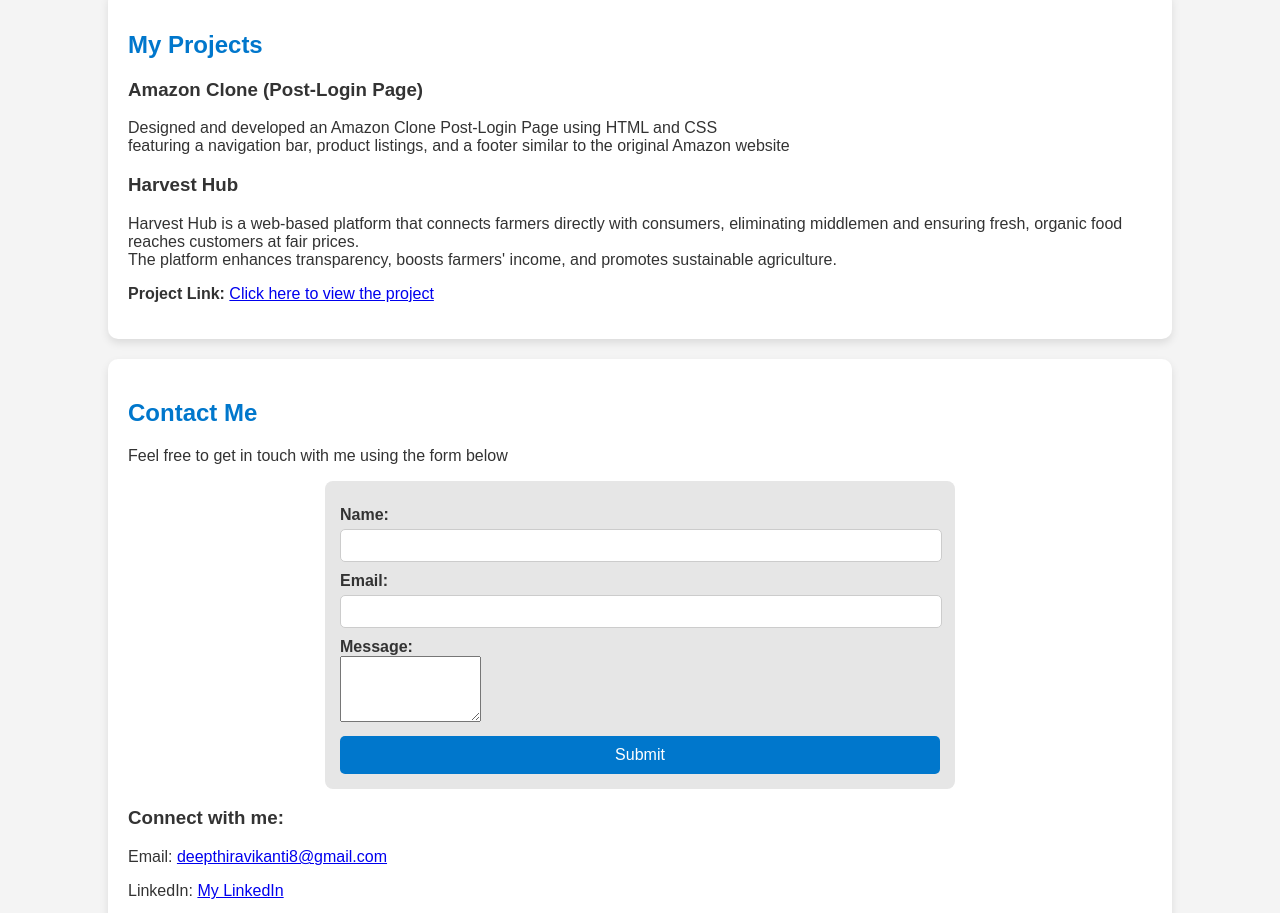
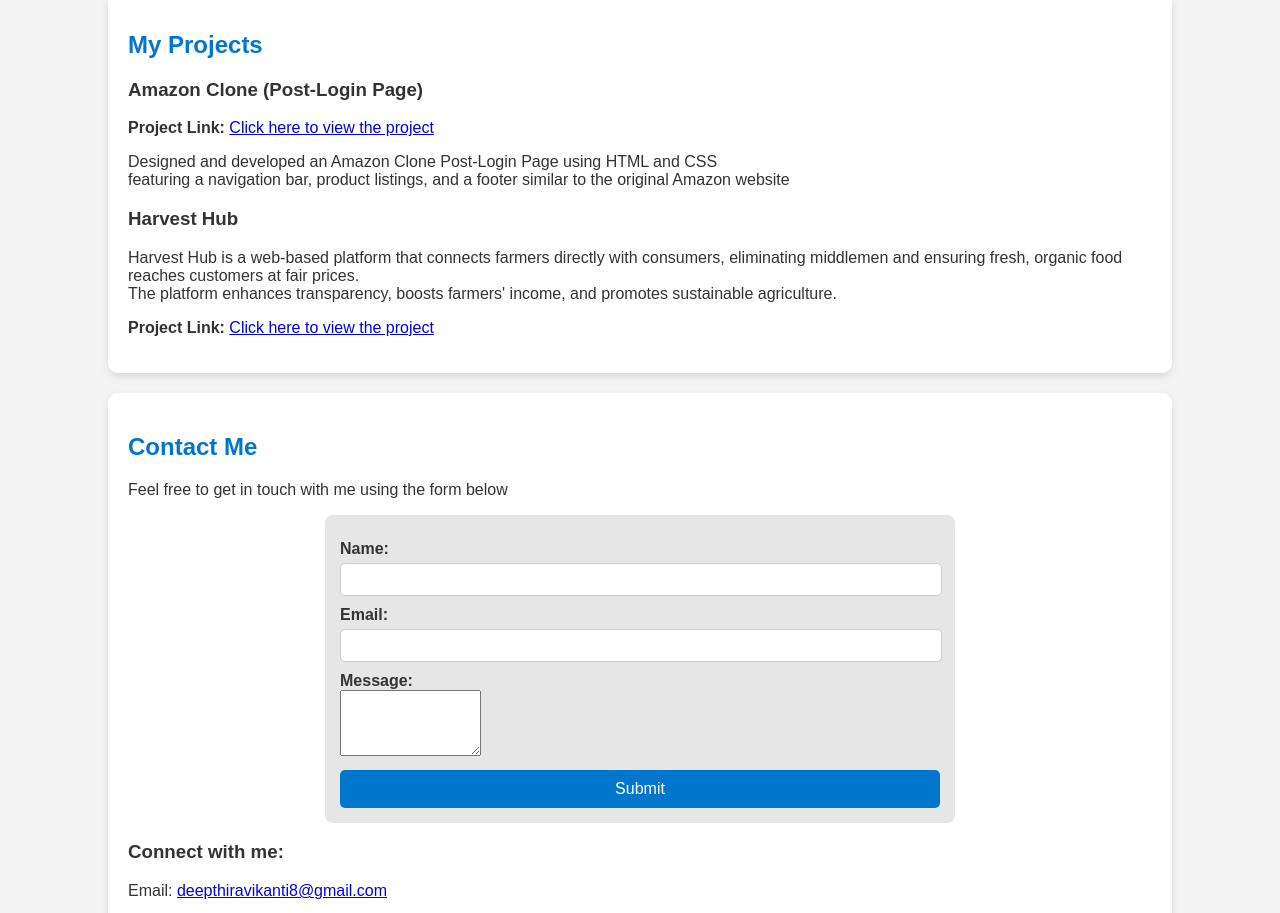
Before and after one commit to SaiDeepthi27/profile, a plain HTML site: page index.html in a window 1280 px wide. Shown: the part 1122-2035 px from the top of the page. Drawn offline with Linux system fonts and the light colour scheme.

Commit message:
Update index.html

```diff
--- a/index.html
+++ b/index.html
@@ -70,6 +70,7 @@
         <section id="projects">
             <h2>My Projects</h2>
             <h3>Amazon Clone (Post-Login Page)</h3>
+            <p><strong>Project Link:</strong> <a href=" https://saideepthi27.github.io/amazon/" target="_blank">Click here to view the project</a></p>
             <p>Designed and developed an Amazon Clone Post-Login Page using HTML and CSS<br> featuring a navigation bar, product listings, and a footer similar to the original Amazon website</p>
             <h3>Harvest Hub</h3>
             <p>Harvest Hub is a web-based platform that connects farmers directly with consumers, eliminating middlemen and ensuring fresh, organic food reaches customers at fair prices.<br>
```
